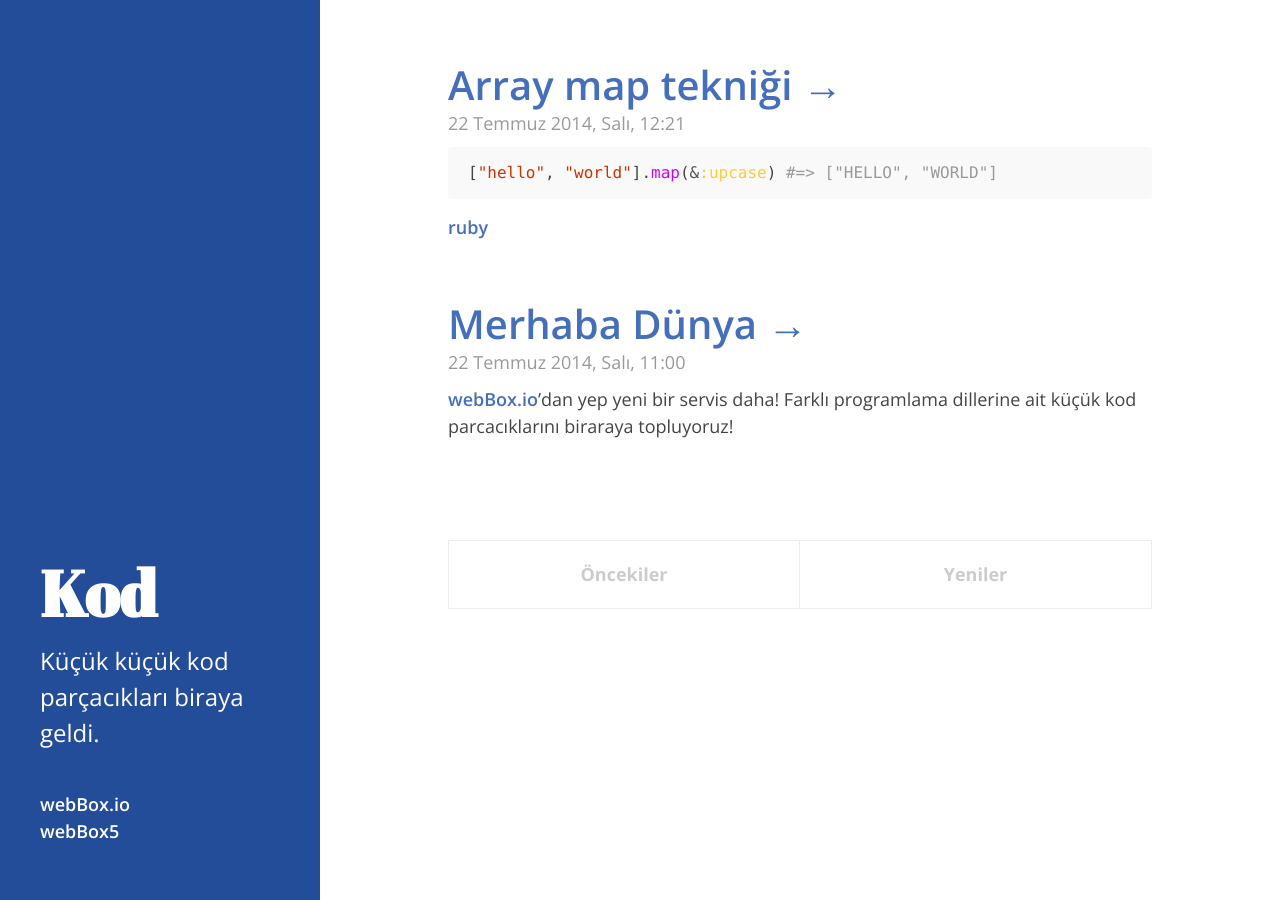
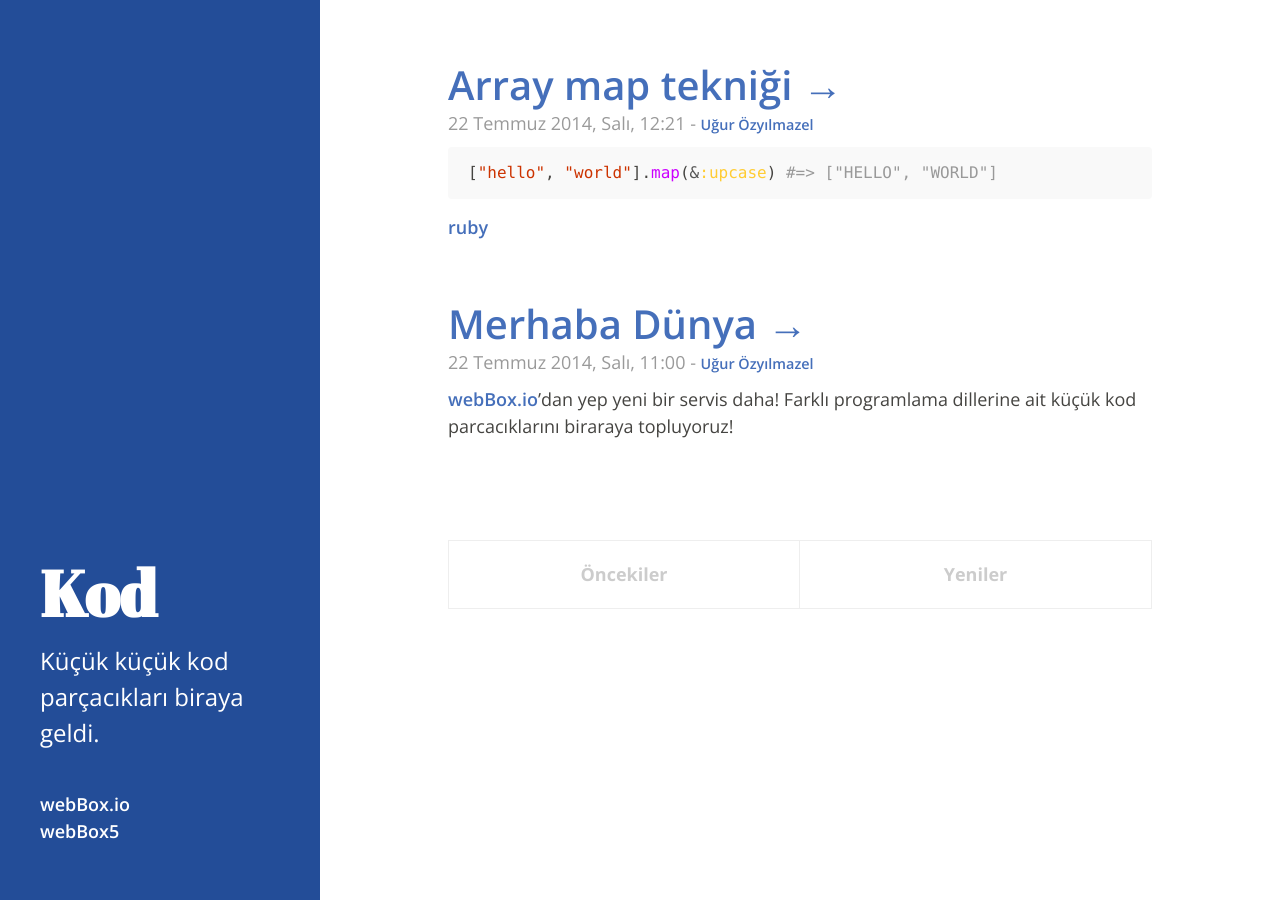
Before and after one commit to ramazantufekci/kod.webbox.io, a Jekyll site: the page built from index.html, in a window 1280 px wide. Built offline with Jekyll 4.4.1, drawn with Linux system fonts in a browser that asks for light colours; Markdown is read by kramdown in place of the engine named in the settings; the list of posts is cut into pages by our own code.

Commit message:
author name + url, localization fixes

```diff
--- a/_layouts/post.html
+++ b/_layouts/post.html
@@ -4,7 +4,7 @@ layout: default
 
 <div class="post">
   <h1>{{ page.title }}</h1>
-  <span class="post-date">{{ page.date | localize: "%d %B %Y, %A, %H:%M" }}</span>
+  <span class="post-date">{{ page.date | localize: "%d %B %Y, %A, %H:%M" }} - <a href="{{ page.writer.www }}">{{ page.writer.full_name }}</a></span>
   {{ content }}
 </div>
 
@@ -17,7 +17,7 @@ layout: default
         <h3>
           <a href="{{ post.url }}">
             {{ post.title }}
-            <small>{{ post.date | date_to_string }}</small>
+            <small>{{ post.date | localize: "%d %B %Y" }}</small>
           </a>
         </h3>
       </li>
--- a/index.html
+++ b/index.html
@@ -11,7 +11,7 @@ layout: default
       </a>
     </h1>
 
-    <span class="post-date">{{ post.date | localize: "%d %B %Y, %A, %H:%M" }}</span>
+    <span class="post-date">{{ post.date | localize: "%d %B %Y, %A, %H:%M" }} - <a href="{{ post.writer.www }}">{{ post.writer.full_name }}</a></span>
     {{ post.excerpt }}
     {% unless post.tags.empty? %}
     <ul class="tags">
--- a/public/css/custom.css
+++ b/public/css/custom.css
@@ -4,6 +4,17 @@
 .theme-webbox .container a,
 .theme-webbox .related-posts li a:hover {
   color: #456fba;
+}
+
+.theme-webbox .post-date a {
+    font-size: .8em;
+}
+
+.theme-webbox .post h1 {
+    color: #456fba;
+}
+.theme-webbox .related h2 {
+    color: #6782dc;
 }
 
 .tag-index h1 {
```
Also changed, not shown: README.md.
